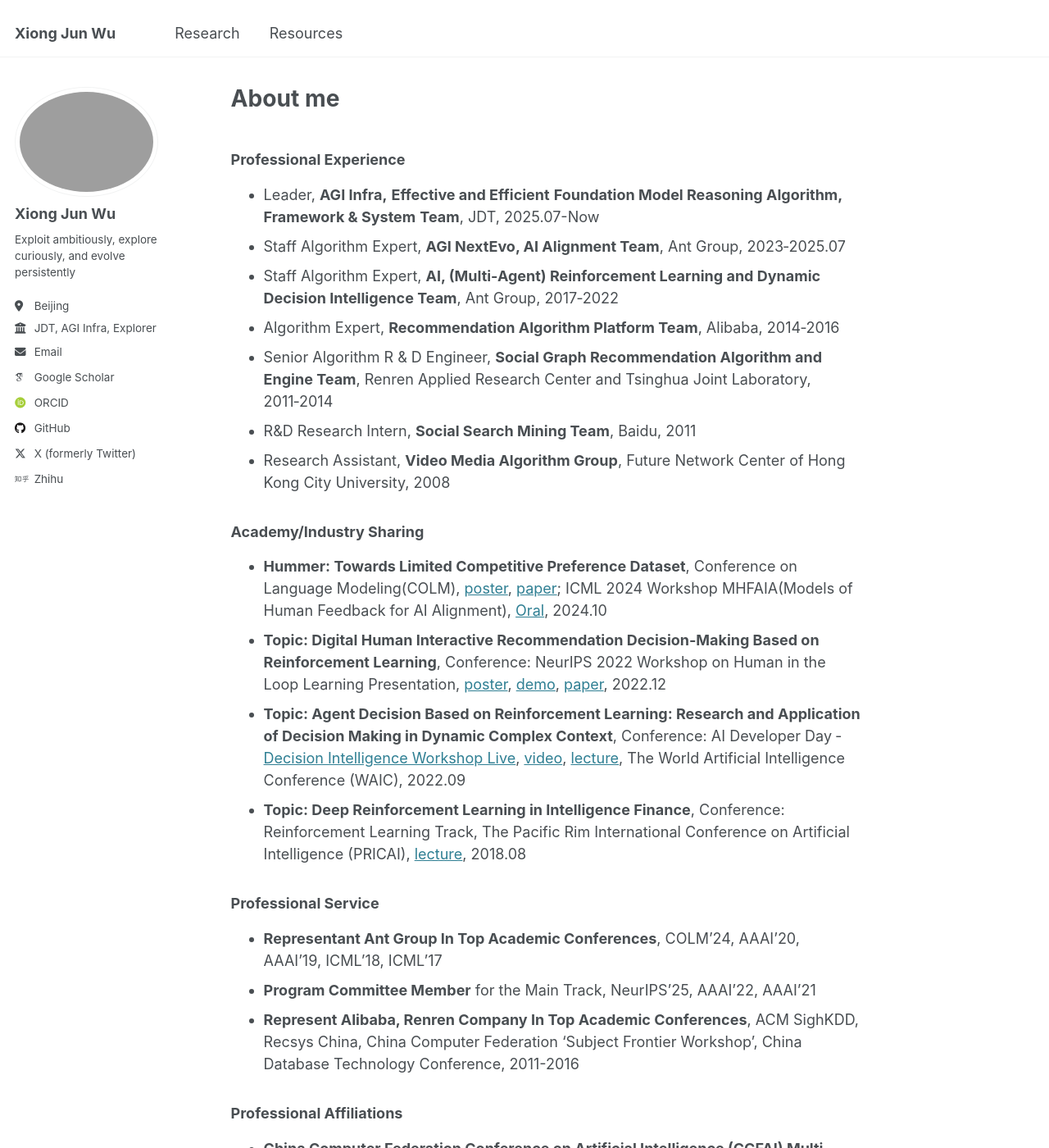
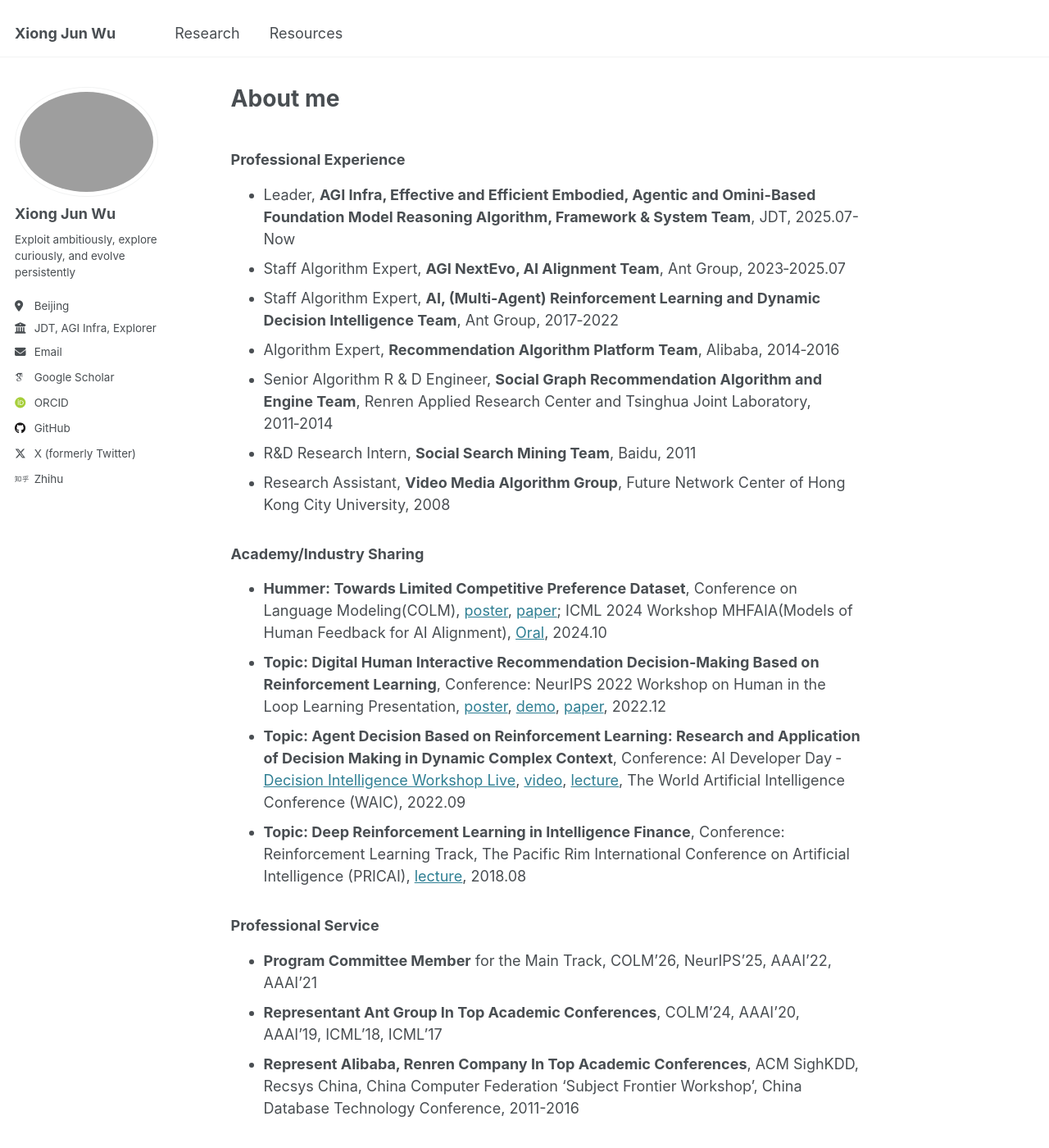
Before and after one commit to junwuxgi/junwuxgi.github.io, a Jekyll site: the page built from _pages/about.md, in a window 1280 px wide and 1400 px high. Shown: the whole window at 82% size. Built offline with Jekyll 4.4.1, drawn with Linux system fonts in a browser that asks for light colours; some web fonts are replaced; some of the changed text lies outside the part shown.

Commit message:
update config

```diff
--- a/_pages/about.md
+++ b/_pages/about.md
@@ -8,7 +8,7 @@ redirect_from:
 ---
 ### Professional Experience
 
-- Leader, **AGI Infra,** **Effective and Efficient** **Foundation Model Reasoning Algorithm, Framework & System** **Team**, JDT, 2025.07-Now
+- Leader, **AGI Infra, Effective and Efficient Embodied, Agentic and Omini-Based Foundation Model Reasoning Algorithm, Framework & System Team**, JDT, 2025.07-Now
 - Staff Algorithm Expert, **AGI NextEvo, AI Alignment Team**, Ant Group, 2023‑2025.07
 - Staff Algorithm Expert,  **AI, (Multi-Agent) Reinforcement Learning and Dynamic Decision Intelligence Team**, Ant Group, 2017‑2022
 - Algorithm Expert, **Recommendation Algorithm Platform Team**, Alibaba, 2014‑2016
@@ -25,8 +25,8 @@ redirect_from:
 
 ### **Professional** Service
 
+- **Program Committee Member** for the Main Track, COLM'26, NeurIPS'25, AAAI'22, AAAI'21
 - **Representant Ant Group In Top Academic Conferences**, COLM'24, AAAI'20, AAAI'19, ICML'18, ICML'17
-- **Program Committee Member** for the Main Track, NeurIPS'25, AAAI'22, AAAI'21
 - **Represent Alibaba, Renren Company In Top Academic Conferences**, ACM SighKDD, Recsys China, China Computer Federation ‘Subject Frontier Workshop’, China Database Technology Conference, 2011-2016
 
 ### **Professional** Affiliations
@@ -48,9 +48,11 @@ redirect_from:
 - Hunan Provincial Government First Prize Scholarship (Top 0.2%), Hunan Provincial Government, 2006
 
 ## Paper publications
+### **Scalable Embodied Foundation Model Reasoning Algorithm, Framework & System**
+* JDT: Thousand-GPU Large-Scale Training and Optimization Recipes for Embodied Intelligence, [Technical Report](Camera Ready), AGI Infra, JDT, 202601
 
-### **Scalable RLXF/RL/Agentic Alignment**
-
+### **Scalable RLXF/RL/Agentic Reasoning Algorithm, Framework & System**
+* Understanding Agentic AI: Algorithms and Infrastructure, Submitted, AGI Infra, JDT, 202512
 * Ring-lite: Scalable Reasoning via C3PO-Stabilized Reinforcement Learning for LLMs, Ring Team, [Technical Report](https://arxiv.org/abs/2506.14731), 202506
 * SHARP: Synthesizing High-quality Aligned Reasoning Problems for Large Reasoning Models Reinforcement Learning, **Xiong Jun Wu**, Zhenduo Zhang, ZuJie Wen, Zhiqiang Zhang, Wang Ren, Lei Shi, Cai Chen, Deng Zhao, Qing Wang, Xudong Han, Chengfu Tang, Dingnan Jin, Qing Cui, Jun Zhou, [paper](https://arxiv.org/abs/2505.14147), Neurips Under Review, 202505.
 * How Social is It? A Benchmark for LLMs' Capabilities in Multi-user Multi-turn Social Agent Tasks, Yusen Wu, **Junwu Xiong**, Xiaotie Deng, [paper](https://openreview.net/pdf?id=RuwAMoFxzG), Under Review, 202502.
```
